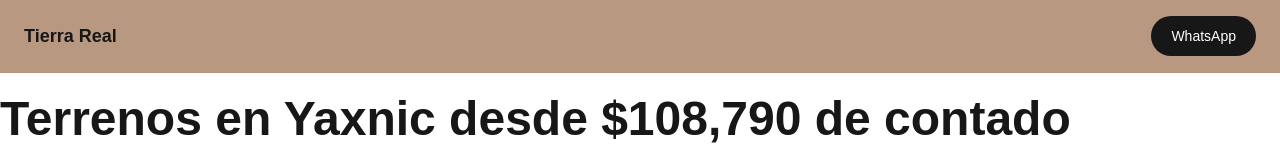
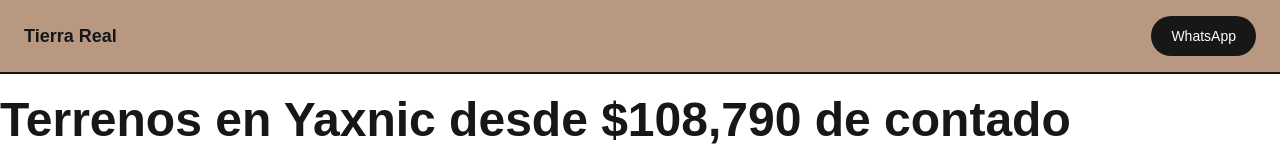
Before and after one commit to eaalcocer/tierra-real, a Next.js app: page / in a window 1280 px wide. Shown: the top 160 px of the page. Built offline with nearby package versions, Linux system fonts and the light colour scheme.

Commit message:
Ajustes varios landing

```diff
--- a/app/page.tsx
+++ b/app/page.tsx
@@ -3,7 +3,7 @@ export default function TierraRealLanding() {
     <div className="min-h-screen bg-white text-neutral-900">
 
       {/* Header */}
-      <header className="sticky top-0 z-50 border-b border-[#b99881] bg-[#b99881] backdrop-blur">
+      <header className="sticky top-0 z-50 border-b-2 border-[#141414] bg-[#b99881] backdrop-blur">
         <div className="mx-auto flex max-w-7xl items-center justify-between px-6 py-4">
           <p className="text-lg font-semibold">Tierra Real</p>
           <a href="#contacto" className="rounded-full bg-neutral-900 px-5 py-2.5 text-sm text-white">
```
